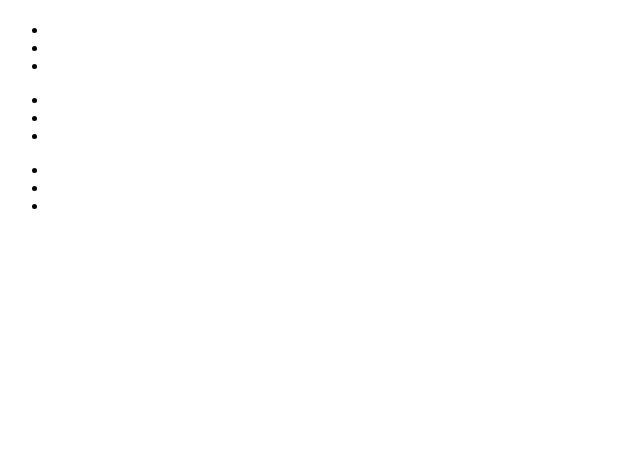
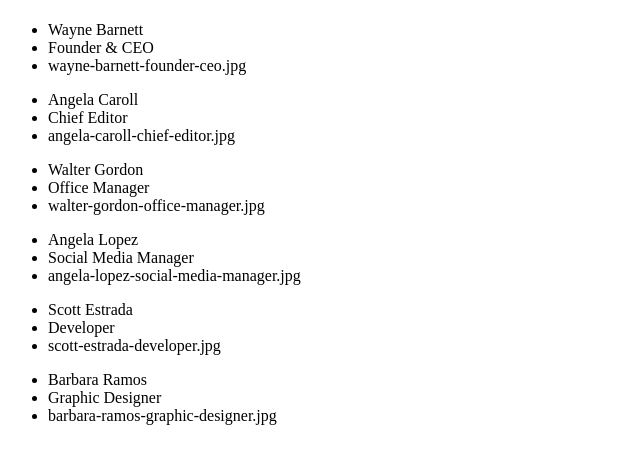
Before and after one commit to Runatorium/js-our-team, a plain HTML site: page index.html in a window 1280 px wide. Shown: the whole page, without its empty margins (0-640 px from the left). Drawn offline with Linux system fonts and the light colour scheme.

Commit message:
stampa su dom

```diff
--- a/index.html
+++ b/index.html
@@ -9,19 +9,34 @@
   <body>
     <h1 id="informazioni"></h1>
     <ul>
-      <li id="nome"></li>
-      <li id="ruolo"></li>
-      <li id="foto"></li>
+      <li id="nome0"></li>
+      <li id="ruolo0"></li>
+      <li id="foto url0"></li>
     </ul>
     <ul>
-      <li id="nome"></li>
-      <li id="ruolo"></li>
-      <li id="foto"></li>
+      <li id="nome1"></li>
+      <li id="ruolo1"></li>
+      <li id="foto url1"></li>
     </ul>
     <ul>
-      <li id="nome"></li>
-      <li id="ruolo"></li>
-      <li id="foto"></li>
+      <li id="nome2"></li>
+      <li id="ruolo2"></li>
+      <li id="foto url2"></li>
+    </ul>
+    <ul>
+      <li id="nome3"></li>
+      <li id="ruolo3"></li>
+      <li id="foto url3"></li>
+    </ul>
+    <ul>
+      <li id="nome4"></li>
+      <li id="ruolo4"></li>
+      <li id="foto url4"></li>
+    </ul>
+    <ul>
+      <li id="nome5"></li>
+      <li id="ruolo5"></li>
+      <li id="foto url5"></li>
     </ul>
     <script type="text/javascript" src="js/main.js"></script>
   </body>
--- a/js/main.js
+++ b/js/main.js
@@ -2,32 +2,32 @@ let MembriTeam = [
     {
         'nome' : 'Wayne Barnett',
         'ruolo': 'Founder & CEO',
-        'foto url': 'wayne-barnett-founder-ceo.jpg'
+        foto_url: 'wayne-barnett-founder-ceo.jpg'
     },
     {
         'nome' : 'Angela Caroll',
         'ruolo': 'Chief Editor',
-        'foto url': 'angela-caroll-chief-editor.jpg'
+        foto_url: 'angela-caroll-chief-editor.jpg'
     },
     {
         'nome' : 'Walter Gordon',
         'ruolo': 'Office Manager',
-        'foto url': 'walter-gordon-office-manager.jpg'
+        foto_url: 'walter-gordon-office-manager.jpg'
     },
     {
         'nome' : 'Angela Lopez',
         'ruolo': 'Social Media Manager',
-        'foto url': 'angela-lopez-social-media-manager.jpg'
+        foto_url: 'angela-lopez-social-media-manager.jpg'
     },
     {
         'nome' : 'Scott Estrada',
         'ruolo': 'Developer',
-        'foto url': 'scott-estrada-developer.jpg'
+        foto_url: 'scott-estrada-developer.jpg'
     },
     {
         'nome' : 'Barbara Ramos',
         'ruolo': 'Graphic Designer',
-        'foto url': 'barbara-ramos-graphic-designer.jpg'
+        foto_url: 'barbara-ramos-graphic-designer.jpg'
     },
 ]
 
@@ -35,10 +35,17 @@ let MembriTeam = [
 for(i=0; i<MembriTeam.length; i++){
     let membrocorrente = MembriTeam[i];
     console.log((membrocorrente['nome'])+(membrocorrente['ruolo'])+(membrocorrente['foto url']));
+    stampasudom(i)
 }
 
-/*
-for(i=0;i<MembriTeam.length; i++){
-    console.log(MembriTeam[i]);
+
+
+
+function stampasudom (i,){/*Funzione di stampa su Dom*/
+   let nomemembrocorrente = document.getElementById('nome'+i);
+   let ruolomembrocorrente = document.getElementById('ruolo'+i);
+   let fotomembrocorrente = document.getElementById('foto url'+i);
+   nomemembrocorrente.innerHTML = MembriTeam[i].nome;
+   ruolomembrocorrente.innerHTML = MembriTeam[i].ruolo;
+   fotomembrocorrente.innerHTML = MembriTeam[i].foto_url;
 }
-*/
```
